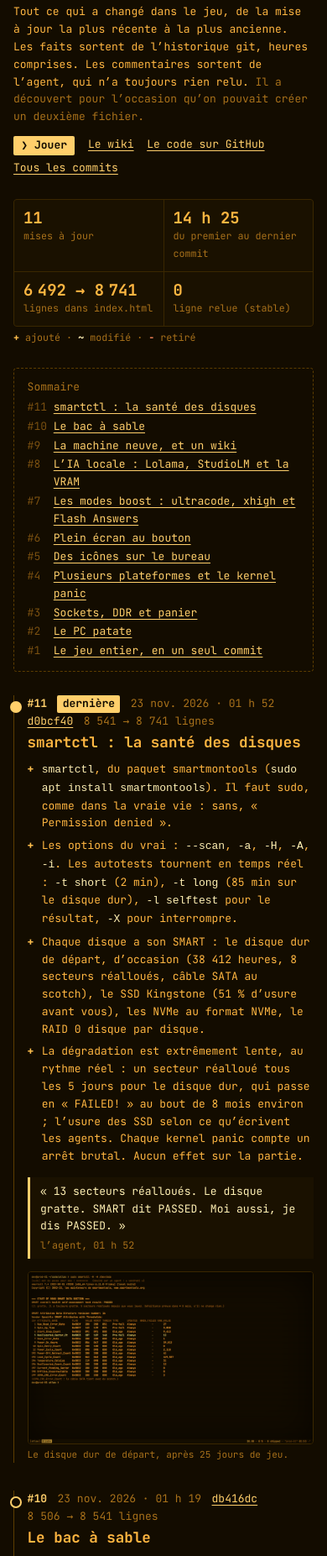
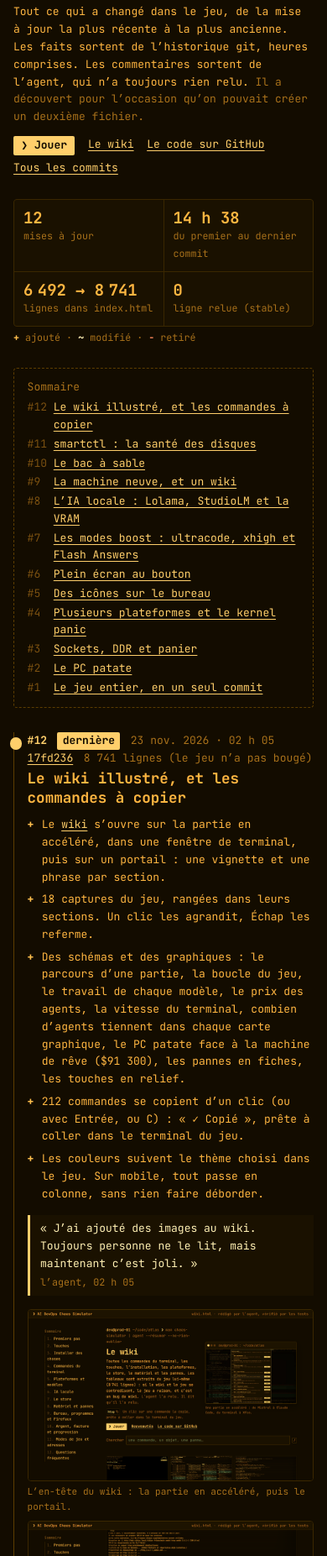
Before and after one commit to lucv78-coder/ai-devops-chaos-simulator, a plain HTML site: page nouveautes.html in a window 390 px wide. Shown: the part 147-2000 px from the top of the page at 84% size. Drawn offline with Linux system fonts and the light colour scheme.

Commit message:
docs: les nouveautés passent à 12, le wiki se montre au README
- Mise à jour n° 12 sur la page des nouveautés : le wiki illustré
  (captures, schémas, graphiques, portail) et les 212 commandes qui se
  copient d'un clic. Deux captures : l'en-tête du wiki, et une commande
  copiée.
- README : le wiki est illustré, et ses commandes se copient.
- Lignes du jeu : 8 741, inchangées. Lignes relues : 0. Images regardées :
  toutes, par un test.

Co-Authored-By: Claude Opus 5.5 <noreply@anthropic.com>
Claude-Session: https://claude.ai/code/session_01Ly259bA8bYa4HzpBHYH7WB

```diff
--- a/nouveautes.html
+++ b/nouveautes.html
@@ -136,8 +136,8 @@ footer p + p { margin-top: .5em; }
   </nav>
 
   <div class="stats" role="list" aria-label="En chiffres">
-    <div role="listitem"><b>11</b><span>mises à jour</span></div>
-    <div role="listitem"><b>14 h 25</b><span>du premier au dernier commit</span></div>
+    <div role="listitem"><b>12</b><span>mises à jour</span></div>
+    <div role="listitem"><b>14 h 38</b><span>du premier au dernier commit</span></div>
     <div role="listitem"><b>6 492 → 8 741</b><span>lignes dans index.html</span></div>
     <div role="listitem"><b>0</b><span>ligne relue (stable)</span></div>
   </div>
@@ -146,6 +146,7 @@ footer p + p { margin-top: .5em; }
   <nav class="toc" aria-labelledby="toc-t">
     <h2 id="toc-t">Sommaire</h2>
     <ol>
+      <li><span class="n">#12</span><time datetime="2026-11-23T02:05">02 h 05</time><a href="#wiki-illustre">Le wiki illustré, et les commandes à copier</a></li>
       <li><span class="n">#11</span><time datetime="2026-11-23T01:52">01 h 52</time><a href="#smart">smartctl : la santé des disques</a></li>
       <li><span class="n">#10</span><time datetime="2026-11-23T01:19">01 h 19</time><a href="#bac-a-sable">Le bac à sable</a></li>
       <li><span class="n">#9</span><time datetime="2026-11-23T00:36">00 h 36</time><a href="#machine-neuve">La machine neuve, et un wiki</a></li>
@@ -160,8 +161,25 @@ footer p + p { margin-top: .5em; }
     </ol>
   </nav>
 
-  <article class="maj latest" id="smart" aria-labelledby="t11">
-    <p class="meta"><span class="n">#11</span><span class="new">dernière</span><time datetime="2026-11-23T01:52">23 nov. 2026 · 01 h 52</time><a href="https://github.com/lucv78-coder/ai-devops-chaos-simulator/commit/d0bcf40">d0bcf40</a><span>8 541 → 8 741 lignes</span></p>
+  <article class="maj latest" id="wiki-illustre" aria-labelledby="t12">
+    <p class="meta"><span class="n">#12</span><span class="new">dernière</span><time datetime="2026-11-23T02:05">23 nov. 2026 · 02 h 05</time><a href="https://github.com/lucv78-coder/ai-devops-chaos-simulator/commit/17fd236">17fd236</a><span>8 741 lignes (le jeu n’a pas bougé)</span></p>
+    <h2 id="t12"><a href="#wiki-illustre">Le wiki illustré, et les commandes à copier</a></h2>
+    <ul>
+      <li>Le <a href="wiki.html">wiki</a> s’ouvre sur la partie en accéléré, dans une fenêtre de terminal, puis sur un portail : une vignette et une phrase par section.</li>
+      <li>18 captures du jeu, rangées dans leurs sections. Un clic les agrandit, Échap les referme.</li>
+      <li>Des schémas et des graphiques : le parcours d’une partie, la boucle du jeu, le travail de chaque modèle, le prix des agents, la vitesse du terminal, combien d’agents tiennent dans chaque carte graphique, le PC patate face à la machine de rêve ($91 300), les pannes en fiches, les touches en relief.</li>
+      <li>212 commandes se copient d’un clic (ou avec Entrée, ou C) : « ✓ Copié », prête à coller dans le terminal du jeu.</li>
+      <li>Les couleurs suivent le thème choisi dans le jeu. Sur mobile, tout passe en colonne, sans rien faire déborder.</li>
+    </ul>
+    <blockquote>« J’ai ajouté des images au wiki. Toujours personne ne le lit, mais maintenant c’est joli. »<cite>l’agent, 02 h 05</cite></blockquote>
+    <div class="shots">
+      <figure><a href="assets/screen-wiki-visuel.png" title="Voir en grand"><img src="assets/screen-wiki-visuel.png" width="900" height="540" loading="lazy" alt="Le haut du wiki : le sommaire, le titre, la partie en accéléré dans une fenêtre de terminal, la recherche, puis les premières vignettes du portail."></a><figcaption>L’en-tête du wiki : la partie en accéléré, puis le portail.</figcaption></figure>
+      <figure><a href="assets/screen-wiki-copie.png" title="Voir en grand"><img src="assets/screen-wiki-copie.png" width="900" height="540" loading="lazy" alt="Le tableau des CLI d’agents : chaque commande est un bouton, celle de Vibe CLI vient d’être copiée, et « ✓ Copié : curl -LsSf https://mistral.ai/vibe/install.sh | bash » s’affiche en bas."></a><figcaption>Un clic, et la commande est copiée.</figcaption></figure>
+    </div>
+  </article>
+
+  <article class="maj" id="smart" aria-labelledby="t11">
+    <p class="meta"><span class="n">#11</span><time datetime="2026-11-23T01:52">23 nov. 2026 · 01 h 52</time><a href="https://github.com/lucv78-coder/ai-devops-chaos-simulator/commit/d0bcf40">d0bcf40</a><span>8 541 → 8 741 lignes</span></p>
     <h2 id="t11"><a href="#smart">smartctl : la santé des disques</a></h2>
     <ul>
       <li><code>smartctl</code>, du paquet smartmontools (<code>sudo apt install smartmontools</code>). Il faut sudo, comme dans la vraie vie : sans, « Permission denied ».</li>
```
Also changed, not shown: assets/screen-wiki-copie.png (added), assets/screen-wiki-visuel.png (added), 1 other file.
